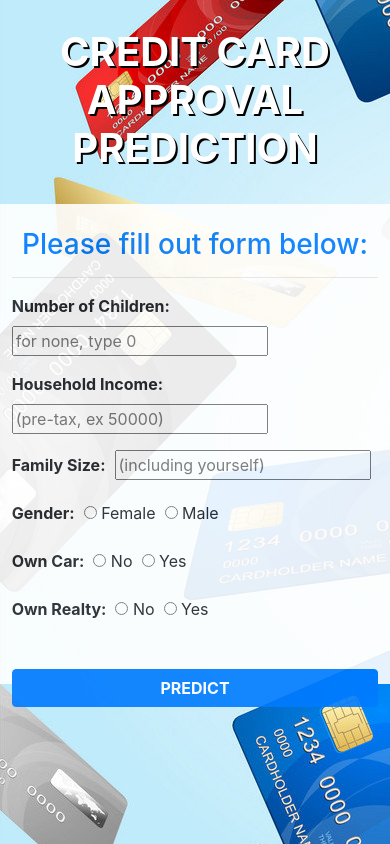
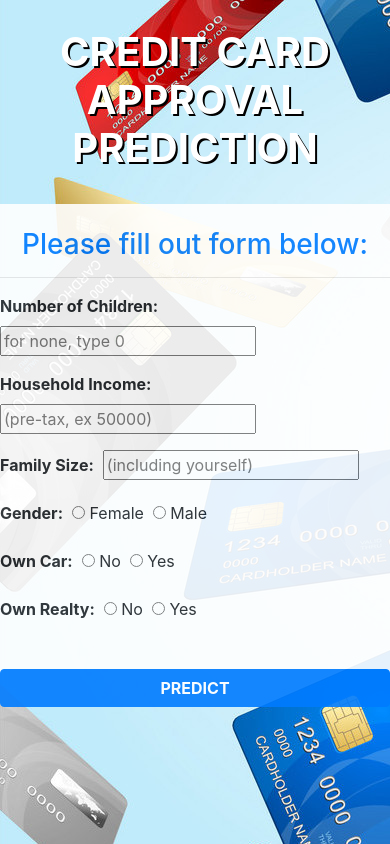
Before and after one commit to brbbrb/Project-4, a Flask app: page / in a window 390 px wide. Run offline with Flask 2, Linux system fonts and the light colour scheme; parts of the project's set-up code (start-up, migrations or seed data) failed here and were passed over; some libraries are stand-ins or nearby versions.

Commit message:
mobile fix 4

```diff
--- a/templates/index.html
+++ b/templates/index.html
@@ -3,7 +3,7 @@
 
 <head>
 
-  <meta charset="UTF-8">
+  <meta charset="UTF-8" name="viewport" content="width=device-width, initial-scale=1">
   <title >Credit Card Approval</title>
 
   <link rel="stylesheet" href="https://stackpath.bootstrapcdn.com/bootstrap/4.3.1/css/bootstrap.min.css" integrity="sha384-ggOyR0iXCbMQv3Xipma34MD+dH/1fQ784/j6cY/iJTQUOhcWr7x9JvoRxT2MZw1T" crossorigin="anonymous">
@@ -64,7 +64,7 @@
 	</div>
 
 	<!-- Form -->
-	<div class="row justify-content-center" style="padding-left: 3%; padding-right: 3%">
+	<div class="row justify-content-center">
 
 		<div class="col-md-auto col-xs-10" style="background-color: white; opacity: 0.9; margin-top: 10px">
 
```
